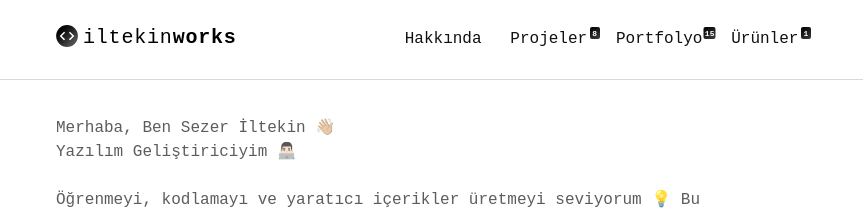
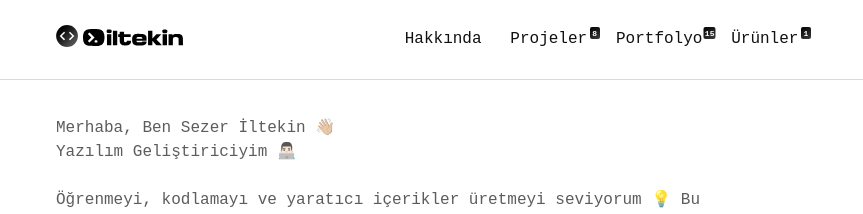
Before and after one commit to iltekin/iltekin.github.io, a Jekyll site: the page built from index.html, in a window 1280 px wide. Shown: the top 214 px of the page, without its empty margins (208-1071 px from the left). Built offline with Jekyll 4.4.1, drawn with Linux system fonts in a browser that asks for light colours; some web fonts are replaced.

Commit message:
change logo

```diff
--- a/_includes/head.html
+++ b/_includes/head.html
@@ -7,7 +7,7 @@
   {% assign page_title = '' %}
   {% if page.title == "Home" %}
       {% capture page_title %}
-        {{ site.title_left }} | {{ site.title_right }}
+        {{ site.title_left }}
         {%if paginator and paginator.page != 1 %} - {{ paginator.page }}{% endif %}
       {% endcapture %}
   {% else %}
--- a/_includes/nav.html
+++ b/_includes/nav.html
@@ -15,7 +15,9 @@
 
 <nav class="nav">
   <div class="container">
-    <h1 class="logo"><a href="{{ '/' | prepend: site.baseurl | prepend: site.url }}">{{ site.title_left }}<span>{{ site.title_right }}</span></a></h1>
+    <h1 class="logo"><a href="{{ '/' | prepend: site.baseurl | prepend: site.url }}">
+        <img src="{{ '/assets/images/logo.svg' | prepend: site.baseurl | prepend: site.url }}" alt="İltekin" style="width: 100px; margin-right: 10px; margin-bottom: 0px; display: inline-block; vertical-align: middle;"/>
+    </a></h1>
     <ul class="navbar">
       <li><a href="{{ '/about' | prepend: site.baseurl | prepend: site.url }}">Hakkında</a></li>
       <li><a href="{{ '/projects' | prepend: site.baseurl | prepend: site.url }}">Projeler</a><span class="navbar_badge"><span class="navbar_badge__content">{{ projectsCount }}</span></span></li>
```
Also changed, not shown: assets/images/logo.svg.
